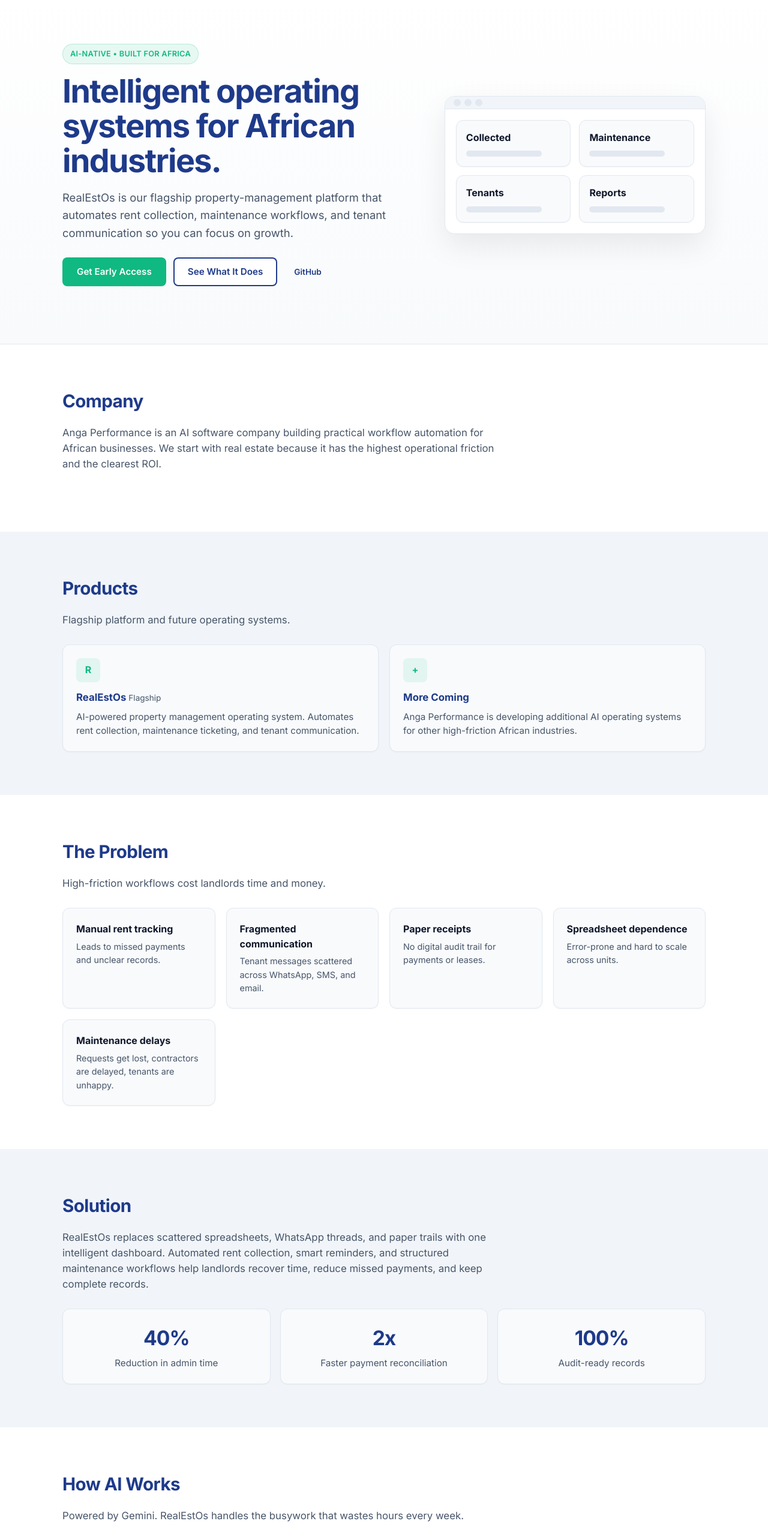
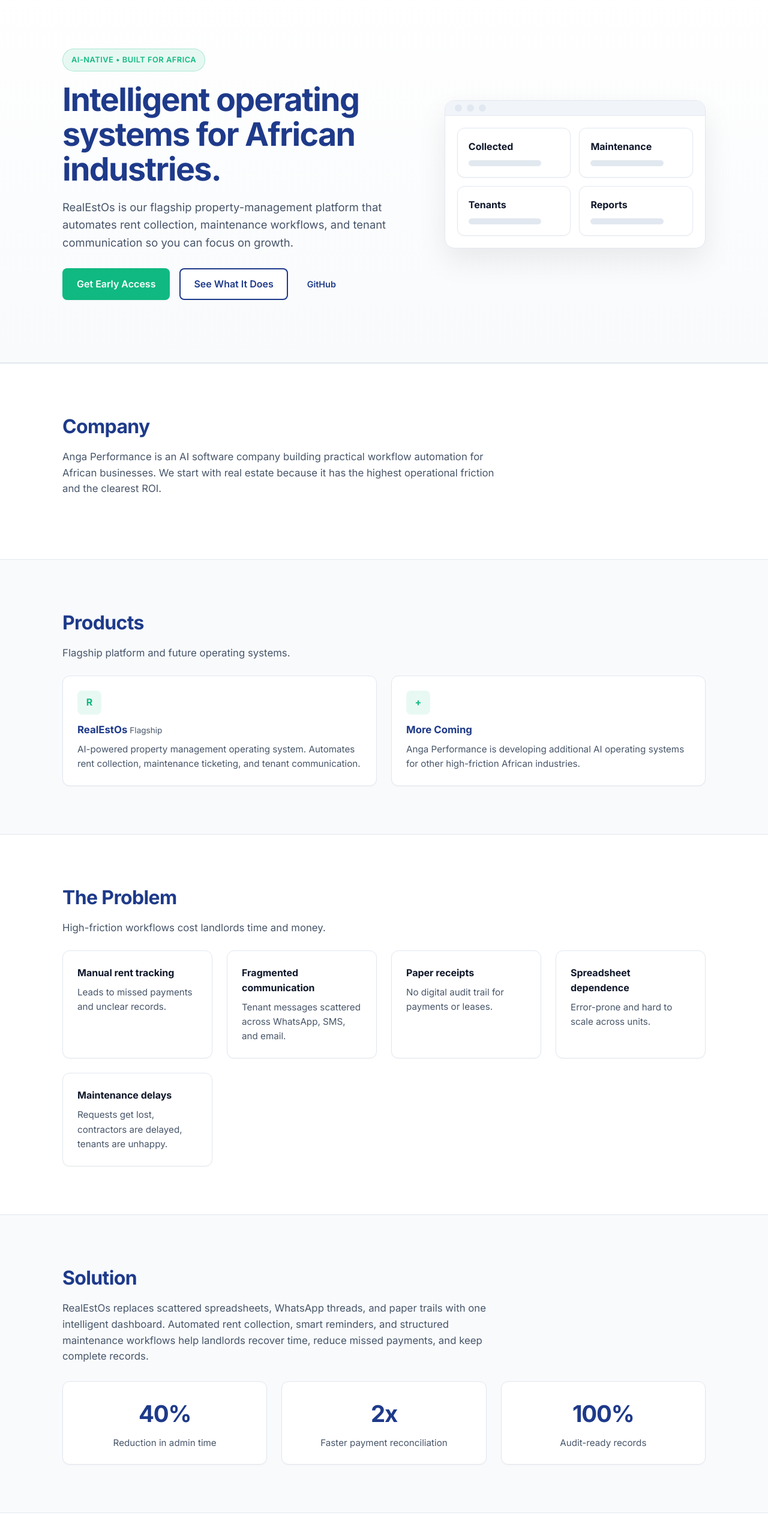
Before and after one commit to Jeff-Thom/Anga-P, a plain HTML site: page index.html in a window 1280 px wide. Shown: the part 80-2640 px from the top of the page at 60% size. Drawn offline with Linux system fonts and the light colour scheme.

Commit message:
visual polish: stronger card separation, 8pt spacing scale, dominant CTA, section separators, mobile nav scroll

```diff
--- a/index.html
+++ b/index.html
@@ -23,8 +23,8 @@
             --color-secondary: #10B981;
             --color-secondary-soft: #10B98118;
             --color-bg: #FFFFFF;
-            --color-card: #F8FAFC;
-            --color-card-alt: #F1F5F9;
+            --color-card: #FFFFFF;
+            --color-card-alt: #F8FAFC;
             --color-text: #0F172A;
             --color-text-secondary: #475569;
             --color-border: #E2E8F0;
@@ -33,7 +33,7 @@
             --color-error: #DC2626;
             --font-family: 'Inter', system-ui, -apple-system, sans-serif;
             --max-width: 1120px;
-            --section-padding: 72px 0;
+            --section-padding: 80px 0;
             --radius-sm: 8px;
             --radius-md: 12px;
             --radius-lg: 16px;
@@ -81,10 +81,10 @@
             gap: 8px;
             background: var(--color-secondary);
             color: #fff;
-            padding: 12px 24px;
+            padding: 14px 24px;
             border-radius: var(--radius-sm);
             font-weight: 600;
-            font-size: .95rem;
+            font-size: 1rem;
             border: none;
             cursor: pointer;
             transition: transform .15s ease, background .2s ease, box-shadow .2s ease;
@@ -94,9 +94,9 @@
         .btn:hover { background: #0d9f6e; transform: translateY(-1px); box-shadow: var(--shadow-md); }
         .btn-secondary { background: #fff; color: var(--color-primary); box-shadow: inset 0 0 0 2px var(--color-primary); }
         .btn-secondary:hover { background: var(--color-primary-soft); }
-        .btn-ghost { background: transparent; color: var(--color-primary); box-shadow: none; padding: 12px 16px; }
+        .btn-ghost { background: transparent; color: var(--color-primary); box-shadow: none; padding: 14px 16px; }
         .btn-ghost:hover { background: var(--color-primary-soft); }
-        .btn-sm { padding: 8px 16px; font-size: .85rem; }
+        .btn-sm { padding: 10px 16px; font-size: .9rem; }
         nav {
             position: sticky;
             top: 0;
@@ -132,23 +132,24 @@
         .section-title {
             color: var(--color-primary);
             font-weight: 700;
-            font-size: 1.85rem;
-            margin-bottom: 16px;
+            font-size: clamp(1.55rem, 2.6vw, 2rem);
+            margin-bottom: 12px;
             letter-spacing: -0.02em;
         }
         .section-subtitle {
             color: var(--color-text-secondary);
             font-size: 1.05rem;
             max-width: 720px;
-            margin-bottom: 28px;
+            line-height: 1.6;
+            margin-bottom: 24px;
         }
-        .lead { color: var(--color-text-secondary); font-size: 1.05rem; max-width: 720px; }
-        .grid { display: grid; gap: 18px; }
+        .lead { color: var(--color-text-secondary); font-size: 1.05rem; max-width: 720px; line-height: 1.6; }
+        .grid { display: grid; gap: 24px; }
         .card {
             background: var(--color-card);
             border: 1px solid var(--color-border);
             border-radius: var(--radius-md);
-            padding: 22px;
+            padding: 24px;
             transition: transform .2s ease, box-shadow .2s ease, border-color .2s ease;
             box-shadow: var(--shadow-sm);
         }
@@ -170,7 +171,7 @@
         .section { padding: var(--section-padding); }
         .section-alt { background: var(--color-card-alt); }
         .hero {
-            padding: 88px 0 96px;
+            padding: 96px 0 104px;
             overflow: hidden;
             background: linear-gradient(180deg, #FFFFFF 0%, #F8FAFC 100%);
             border-bottom: 1px solid var(--color-border);
@@ -187,11 +188,11 @@
             font-size: .8rem;
             color: var(--color-secondary);
             background: var(--color-secondary-soft);
-            border: 1px solid rgba(16,185,129,.22);
-            padding: 6px 12px;
+            border: 1px solid rgba(16,185,129,.28);
+            padding: 8px 14px;
             border-radius: 999px;
-            margin-bottom: 16px;
-            letter-spacing: .02em;
+            margin-bottom: 18px;
+            letter-spacing: .04em;
             text-transform: uppercase;
         }
         .hero-copy h1 {
@@ -200,15 +201,15 @@
             font-weight: 700;
             color: var(--color-primary);
             letter-spacing: -0.03em;
-            margin-bottom: 18px;
+            margin-bottom: 20px;
         }
         .hero-copy .lead {
             font-size: 1.15rem;
             color: var(--color-text-secondary);
-            margin-bottom: 26px;
+            margin-bottom: 28px;
             line-height: 1.6;
         }
-        .cta-row { display: flex; gap: 12px; flex-wrap: wrap; align-items: center; }
+        .cta-row { display: flex; gap: 16px; flex-wrap: wrap; align-items: center; }
         .hero-visual {
             border-radius: var(--radius-lg);
             border: 1px solid var(--color-border);
@@ -217,54 +218,54 @@
             overflow: hidden;
         }
         .hero-visual-bar {
-            height: 12px;
+            height: 14px;
             background: #F1F5F9;
             border-bottom: 1px solid var(--color-border);
             display: flex;
-            gap: 6px;
-            padding: 10px 14px;
+            gap: 8px;
+            padding: 12px 16px;
             align-items: center;
         }
         .hero-visual-bar span { width: 12px; height: 12px; border-radius: 50%; background: #E2E8F0; }
         .hero-visual-body {
-            padding: 18px;
+            padding: 20px;
             display: grid;
             grid-template-columns: 1fr 1fr;
             gap: 14px;
         }
-        .hero-visual .card { padding: 16px; }
+        .hero-visual .card { padding: 18px; background: #FFFFFF; }
         .hero-visual .skeleton { height: 10px; background: #E2E8F0; border-radius: 999px; margin-top: 10px; width: 80%; }
         .metrics {
             display: grid;
             grid-template-columns: repeat(3, 1fr);
-            gap: 16px;
-            margin-top: 22px;
+            gap: 24px;
+            margin-top: 28px;
         }
         .metrics .metric { text-align: center; }
         .metrics .metric-value {
-            font-size: 2.1rem;
+            font-size: 2.4rem;
             font-weight: 700;
             color: var(--color-primary);
             letter-spacing: -0.03em;
         }
-        .metrics .metric-label { color: var(--color-text-secondary); font-size: .95rem; margin-top: 4px; }
+        .metrics .metric-label { color: var(--color-text-secondary); font-size: .95rem; margin-top: 6px; }
         .timeline {
             display: grid;
             grid-template-columns: repeat(5, 1fr);
-            gap: 14px;
+            gap: 16px;
         }
         .timeline .step {
             text-align: center;
             background: #fff;
             border: 1px solid var(--color-border);
             border-radius: var(--radius-md);
-            padding: 18px 12px;
+            padding: 20px 12px;
             transition: transform .15s ease, box-shadow .2s ease;
             box-shadow: var(--shadow-sm);
         }
         .step-num {
-            width: 30px;
-            height: 30px;
+            width: 32px;
+            height: 32px;
             border-radius: 50%;
             background: var(--color-primary);
             color: #fff;
@@ -302,10 +303,16 @@
             background: #fff;
         }
         .footer-links { display: inline-flex; gap: 18px; flex-wrap: wrap; justify-content: center; margin-bottom: 10px; }
+        .section-separator {
+            height: 1px;
+            background: var(--color-border);
+            border: none;
+            margin: 0;
+        }
         @media (max-width: 900px) {
             .hero-wrap { grid-template-columns: 1fr; }
-            .hero { padding: 64px 0 72px; }
-            .metrics { grid-template-columns: 1fr; }
+            .hero { padding: 72px 0 80px; }
+            .metrics { grid-template-columns: 1fr; gap: 16px; }
             .timeline { grid-template-columns: 1fr 1fr; }
             .founder-grid { grid-template-columns: 1fr; }
         }
@@ -321,6 +328,8 @@
                 border-bottom: 1px solid var(--color-border);
                 gap: 12px;
                 box-shadow: var(--shadow-md);
+                max-height: calc(100vh - 64px);
+                overflow-y: auto;
             }
             .nav-links.open { display: flex; }
             .menu-toggle { display: block; }
@@ -374,12 +383,16 @@
                 </div>
             </section>
 
+            <hr class="section-separator">
+
             <section id="company" class="section">
                 <div class="container">
                     <h2 class="section-title">Company</h2>
                     <p class="section-subtitle">Anga Performance is an AI software company building practical workflow automation for African businesses. We start with real estate because it has the highest operational friction and the clearest ROI.</p>
                 </div>
             </section>
+
+            <hr class="section-separator">
 
             <section id="products" class="section section-alt">
                 <div class="container">
@@ -400,25 +413,29 @@
                 </div>
             </section>
 
+            <hr class="section-separator">
+
             <section id="problem" class="section">
                 <div class="container">
                     <h2 class="section-title">The Problem</h2>
                     <p class="section-subtitle">High-friction workflows cost landlords time and money.</p>
                     <div class="grid" style="grid-template-columns: repeat(auto-fit, minmax(220px, 1fr));">
-                        <div class="card"><strong>Manual rent tracking</strong><p class="lead" style="font-size:.9rem; margin-top:6px;">Leads to missed payments and unclear records.</p></div>
-                        <div class="card"><strong>Fragmented communication</strong><p class="lead" style="font-size:.9rem; margin-top:6px;">Tenant messages scattered across WhatsApp, SMS, and email.</p></div>
-                        <div class="card"><strong>Paper receipts</strong><p class="lead" style="font-size:.9rem; margin-top:6px;">No digital audit trail for payments or leases.</p></div>
-                        <div class="card"><strong>Spreadsheet dependence</strong><p class="lead" style="font-size:.9rem; margin-top:6px;">Error-prone and hard to scale across units.</p></div>
-                        <div class="card"><strong>Maintenance delays</strong><p class="lead" style="font-size:.9rem; margin-top:6px;">Requests get lost, contractors are delayed, tenants are unhappy.</p></div>
+                        <div class="card"><strong>Manual rent tracking</strong><p class="lead" style="font-size:.95rem; margin-top:8px;">Leads to missed payments and unclear records.</p></div>
+                        <div class="card"><strong>Fragmented communication</strong><p class="lead" style="font-size:.95rem; margin-top:8px;">Tenant messages scattered across WhatsApp, SMS, and email.</p></div>
+                        <div class="card"><strong>Paper receipts</strong><p class="lead" style="font-size:.95rem; margin-top:8px;">No digital audit trail for payments or leases.</p></div>
+                        <div class="card"><strong>Spreadsheet dependence</strong><p class="lead" style="font-size:.95rem; margin-top:8px;">Error-prone and hard to scale across units.</p></div>
+                        <div class="card"><strong>Maintenance delays</strong><p class="lead" style="font-size:.95rem; margin-top:8px;">Requests get lost, contractors are delayed, tenants are unhappy.</p></div>
                     </div>
                 </div>
             </section>
+
+            <hr class="section-separator">
 
             <section id="solution" class="section section-alt">
                 <div class="container">
                     <h2 class="section-title">Solution</h2>
                     <p class="section-subtitle">RealEstOs replaces scattered spreadsheets, WhatsApp threads, and paper trails with one intelligent dashboard. Automated rent collection, smart reminders, and structured maintenance workflows help landlords recover time, reduce missed payments, and keep complete records.</p>
-                    <div class="metrics" style="margin-top:22px;">
+                    <div class="metrics">
                         <div class="metric card"><div class="metric-value">40%</div><div class="metric-label">Reduction in admin time</div></div>
                         <div class="metric card"><div class="metric-value">2x</div><div class="metric-label">Faster payment reconciliation</div></div>
                         <div class="metric card"><div class="metric-value">100%</div><div class="metric-label">Audit-ready records</div></div>
@@ -426,36 +443,42 @@
                 </div>
             </section>
 
+            <hr class="section-separator">
+
             <section id="ai" class="section">
                 <div class="container">
                     <h2 class="section-title">How AI Works</h2>
                     <p class="section-subtitle">Powered by Gemini. RealEstOs handles the busywork that wastes hours every week.</p>
                     <div class="grid" style="grid-template-columns: repeat(auto-fit, minmax(220px, 1fr)); margin-top:4px;">
-                        <div class="card"><strong>Summarizes conversations</strong><p class="lead" style="font-size:.9rem; margin-top:6px;">Understands tenant messages automatically.</p></div>
-                        <div class="card"><strong>Drafts reminders</strong><p class="lead" style="font-size:.9rem; margin-top:6px;">Generates polite, contextual payment follow-ups.</p></div>
-                        <div class="card"><strong>Reads receipts</strong><p class="lead" style="font-size:.9rem; margin-top:6px;">Extracts payment details and logs them.</p></div>
-                        <div class="card"><strong>Categorizes maintenance</strong><p class="lead" style="font-size:.9rem; margin-top:6px;">Tags requests by type and urgency.</p></div>
-                        <div class="card"><strong>Generates reports</strong><p class="lead" style="font-size:.9rem; margin-top:6px;">Produces cashflow and occupancy summaries.</p></div>
+                        <div class="card"><strong>Summarizes conversations</strong><p class="lead" style="font-size:.95rem; margin-top:8px;">Understands tenant messages automatically.</p></div>
+                        <div class="card"><strong>Drafts reminders</strong><p class="lead" style="font-size:.95rem; margin-top:8px;">Generates polite, contextual payment follow-ups.</p></div>
+                        <div class="card"><strong>Reads receipts</strong><p class="lead" style="font-size:.95rem; margin-top:8px;">Extracts payment details and logs them.</p></div>
+                        <div class="card"><strong>Categorizes maintenance</strong><p class="lead" style="font-size:.95rem; margin-top:8px;">Tags requests by type and urgency.</p></div>
+                        <div class="card"><strong>Generates reports</strong><p class="lead" style="font-size:.95rem; margin-top:8px;">Produces cashflow and occupancy summaries.</p></div>
                     </div>
                 </div>
             </section>
+
+            <hr class="section-separator">
 
             <section id="features" class="section section-alt">
                 <div class="container">
                     <h2 class="section-title">Features</h2>
                     <p class="section-subtitle">Everything you need to run a modern property operation.</p>
                     <div class="grid" style="grid-template-columns: repeat(auto-fit, minmax(200px, 1fr));">
-                        <div class="card"><div class="icon-box">T</div><strong>Tenant Management</strong><p class="lead" style="font-size:.9rem; margin-top:6px;">Centralized profiles and lease history.</p></div>
-                        <div class="card"><div class="icon-box">R</div><strong>Rent Tracking</strong><p class="lead" style="font-size:.9rem; margin-top:6px;">Automated payment links and schedules.</p></div>
-                        <div class="card"><div class="icon-box">P</div><strong>Payment Reconciliation</strong><p class="lead" style="font-size:.9rem; margin-top:6px;">Match payments to units instantly.</p></div>
-                        <div class="card"><div class="icon-box">M</div><strong>Maintenance Workflow</strong><p class="lead" style="font-size:.9rem; margin-top:6px;">Photo requests, contractor alerts, status tracking.</p></div>
-                        <div class="card"><div class="icon-box">C</div><strong>Unified Chat</strong><p class="lead" style="font-size:.9rem; margin-top:6px;">Tenant conversations in one inbox.</p></div>
-                        <div class="card"><div class="icon-box">D</div><strong>Cash-flow Dashboard</strong><p class="lead" style="font-size:.9rem; margin-top:6px;">Real-time income and expense view.</p></div>
-                        <div class="card"><div class="icon-box">📄</div><strong>Receipts</strong><p class="lead" style="font-size:.9rem; margin-top:6px;">PDF generation for payments and leases.</p></div>
-                        <div class="card"><div class="icon-box">📊</div><strong>Audit History</strong><p class="lead" style="font-size:.9rem; margin-top:6px;">Complete, searchable activity log.</p></div>
+                        <div class="card"><div class="icon-box">T</div><strong>Tenant Management</strong><p class="lead" style="font-size:.95rem; margin-top:8px;">Centralized profiles and lease history.</p></div>
+                        <div class="card"><div class="icon-box">R</div><strong>Rent Tracking</strong><p class="lead" style="font-size:.95rem; margin-top:8px;">Automated payment links and schedules.</p></div>
+                        <div class="card"><div class="icon-box">P</div><strong>Payment Reconciliation</strong><p class="lead" style="font-size:.95rem; margin-top:8px;">Match payments to units instantly.</p></div>
+                        <div class="card"><div class="icon-box">M</div><strong>Maintenance Workflow</strong><p class="lead" style="font-size:.95rem; margin-top:8px;">Photo requests, contractor alerts, status tracking.</p></div>
+                        <div class="card"><div class="icon-box">C</div><strong>Unified Chat</strong><p class="lead" style="font-size:.95rem; margin-top:8px;">Tenant conversations in one inbox.</p></div>
+                        <div class="card"><div class="icon-box">D</div><strong>Cash-flow Dashboard</strong><p class="lead" style="font-size:.95rem; margin-top:8px;">Real-time income and expense view.</p></div>
+                        <div class="card"><div class="icon-box">📄</div><strong>Receipts</strong><p class="lead" style="font-size:.95rem; margin-top:8px;">PDF generation for payments and leases.</p></div>
+                        <div class="card"><div class="icon-box">📊</div><strong>Audit History</strong><p class="lead" style="font-size:.95rem; margin-top:8px;">Complete, searchable activity log.</p></div>
                     </div>
                 </div>
             </section>
+
+            <hr class="section-separator">
 
             <section id="technology" class="section">
                 <div class="container">
@@ -464,12 +487,16 @@
                 </div>
             </section>
 
+            <hr class="section-separator">
+
             <section id="vision" class="section section-alt">
                 <div class="container">
                     <h2 class="section-title">Vision</h2>
                     <p class="section-subtitle">Anga Performance aims to become the operating system powering African businesses through intelligent workflow automation — starting with real estate and expanding across industries.</p>
                 </div>
             </section>
+
+            <hr class="section-separator">
 
             <section id="roadmap" class="section">
                 <div class="container">
@@ -485,6 +512,8 @@
                 </div>
             </section>
 
+            <hr class="section-separator">
+
             <section id="founder" class="section section-alt">
                 <div class="container">
                     <h2 class="section-title">Founder</h2>
@@ -499,6 +528,8 @@
                     </div>
                 </div>
             </section>
+
+            <hr class="section-separator">
 
             <section id="contact" class="section">
                 <div class="container">
```
